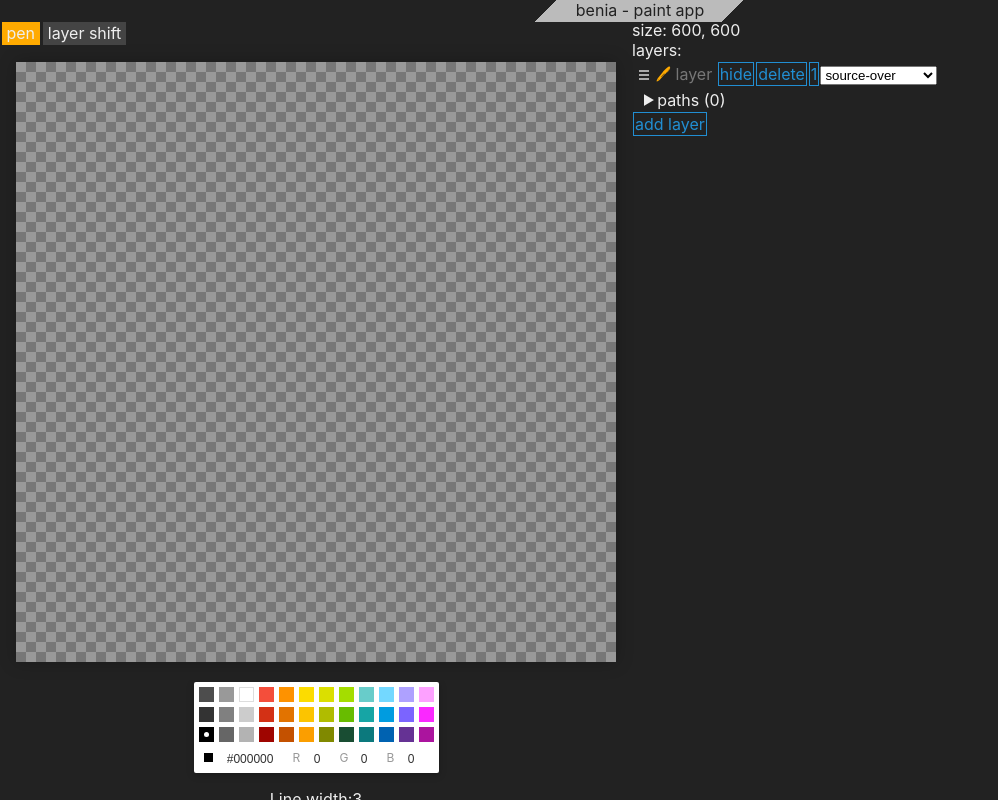
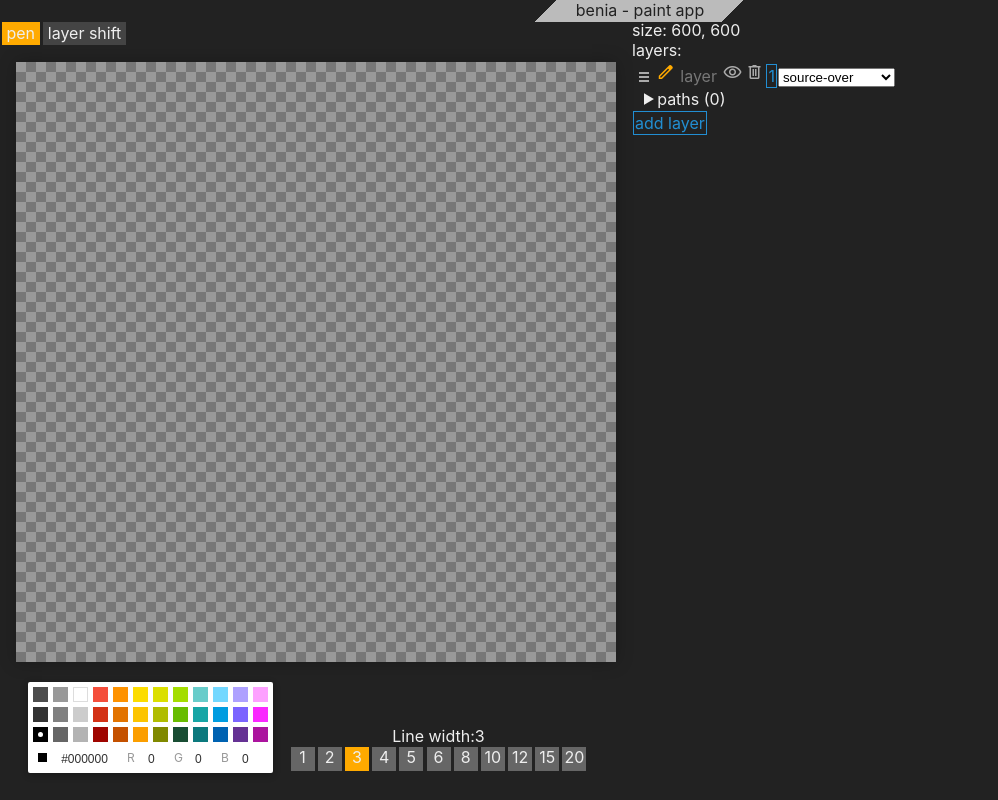
Before and after one commit to carrotflakes/benia, a React (Create React App) app: page / in a window 1280 px wide. Shown: the whole page, without its empty margins (0-998 px from the left). Built offline with nearby package versions, Linux system fonts and the light colour scheme.

Commit message:
use icons

```diff
--- a/public/index.html
+++ b/public/index.html
@@ -25,6 +25,7 @@
       Learn how to configure a non-root public URL by running `npm run build`.
     -->
     <title>benia</title>
+    <link rel="stylesheet" href="https://fonts.googleapis.com/css2?family=Material+Symbols+Outlined:opsz,wght,FILL,GRAD@20..48,100..700,0..1,-50..200" />
   </head>
   <body>
     <noscript>You need to enable JavaScript to run this app.</noscript>
--- a/src/components/PenPicker/index.module.css
+++ b/src/components/PenPicker/index.module.css
@@ -1,4 +1,5 @@
 .PenPicker {
+  display: inline-block;
   margin: 1rem;
 }
 
--- a/src/components/TreeView/Layer.tsx
+++ b/src/components/TreeView/Layer.tsx
@@ -53,7 +53,9 @@ export const Layer = (
           }}
           onClick={() => currentLayer[1](layer.id)}
         >
-          🖊
+          <span className="material-symbols-outlined">
+            edit
+          </span>
         </div>
         &nbsp;
         <LayerName name={layer.name} setName={(s) => {
@@ -62,18 +64,22 @@ export const Layer = (
           }))
         }} />
         &nbsp;
-        <div
-          className={style.button}
+        <span
+          className={"material-symbols-outlined " + style.iconButton}
           onClick={() => dispatch(img => produce(img, img => {
             img.layers[layerI].hide = !img.layers[layerI].hide
           }))}
-        >hide</div>
-        <div
-          className={style.button}
+        >
+          {layer.hide ? 'visibility_off' : 'visibility'}
+        </span>
+        <span
+          className={"material-symbols-outlined " + style.iconButton}
           onClick={() => dispatch(img => produce(img, img => {
             img.layers.splice(layerI, 1)
           }))}
-        >delete</div>
+        >
+          delete
+        </span>
         <div
           className={style.button}
           onClick={() => dispatch(img => produce(img, img => {
--- a/src/components/TreeView/Path.tsx
+++ b/src/components/TreeView/Path.tsx
@@ -45,8 +45,8 @@ export const Path = (
           img.layers[pass[0]].paths[pass[1]].close = !img.layers[pass[0]].paths[pass[1]].close
         }))}
       >close</div>
-      <div
-        className={style.button}
+      <span
+        className={"material-symbols-outlined " + style.iconButton}
         onClick={() => dispatch(img => produce(img, img => {
           if (img.layers[pass[0]].paths[pass[1]].fill) {
             img.layers[pass[0]].paths[pass[1]].fill = undefined
@@ -54,13 +54,17 @@ export const Path = (
             img.layers[pass[0]].paths[pass[1]].fill = appCtx.color
           }
         }))}
-      >fill</div>
-      <div
-        className={style.button}
+      >
+        format_color_fill
+      </span>
+      <span
+        className={"material-symbols-outlined " + style.iconButton}
         onClick={() => dispatch(img => produce(img, img => {
           img.layers[pass[0]].paths.splice(pass[1], 1)
         }))}
-      >delete</div>
+      >
+        delete
+      </span>
     </div>
   )
 };
--- a/src/components/TreeView/index.module.css
+++ b/src/components/TreeView/index.module.css
@@ -40,3 +40,14 @@
   border-radius: 50%;
   cursor: pointer;
 }
+
+.iconButton {
+  padding: 1px;
+  user-select: none;
+  cursor: pointer;
+  color: #aaa;
+}
+
+.iconButton:hover {
+  color: #eee;
+}
--- a/src/index.css
+++ b/src/index.css
@@ -17,3 +17,12 @@ code {
   font-family: source-code-pro, Menlo, Monaco, Consolas, 'Courier New',
     monospace;
 }
+
+.material-symbols-outlined {
+  font-variation-settings:
+  'FILL' 0,
+  'wght' 400,
+  'GRAD' 0,
+  'opsz' 20;
+  font-size: 20px;
+}
```
Also changed, not shown: 1 other file (tests, documents, lock files or other folders).
